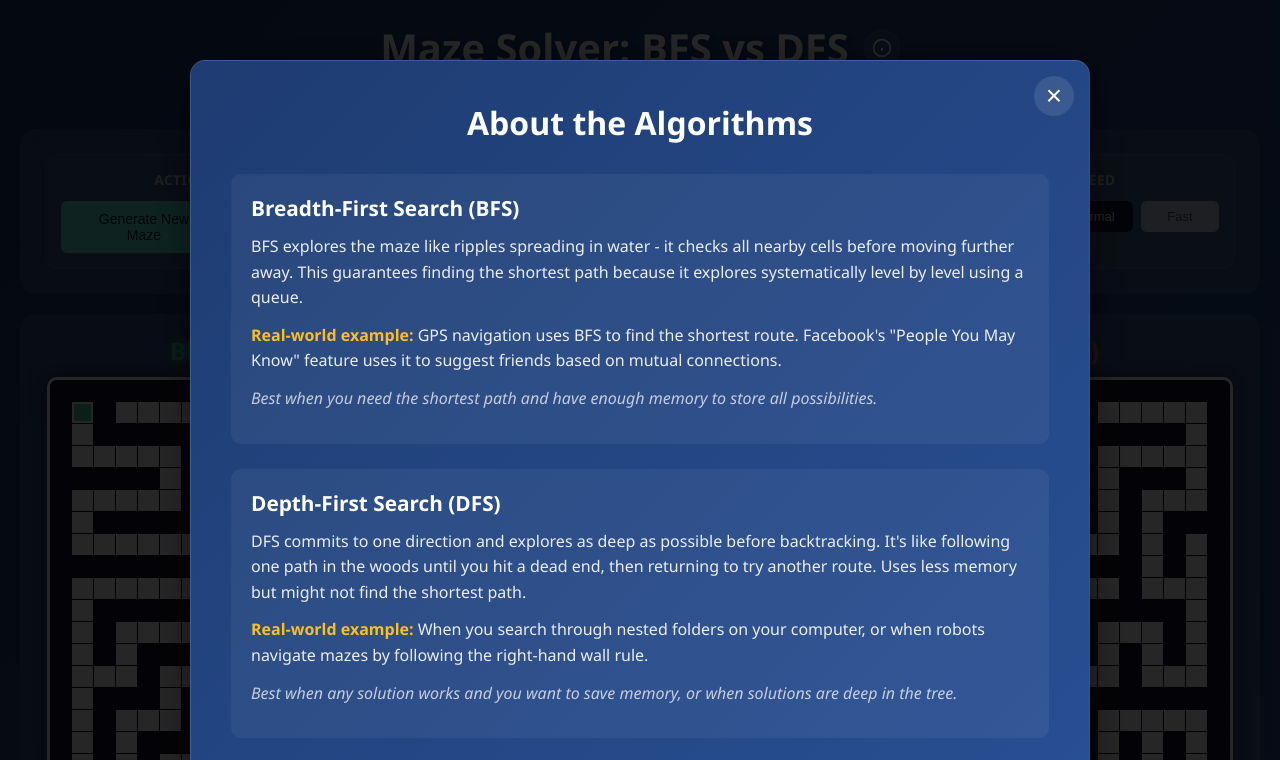
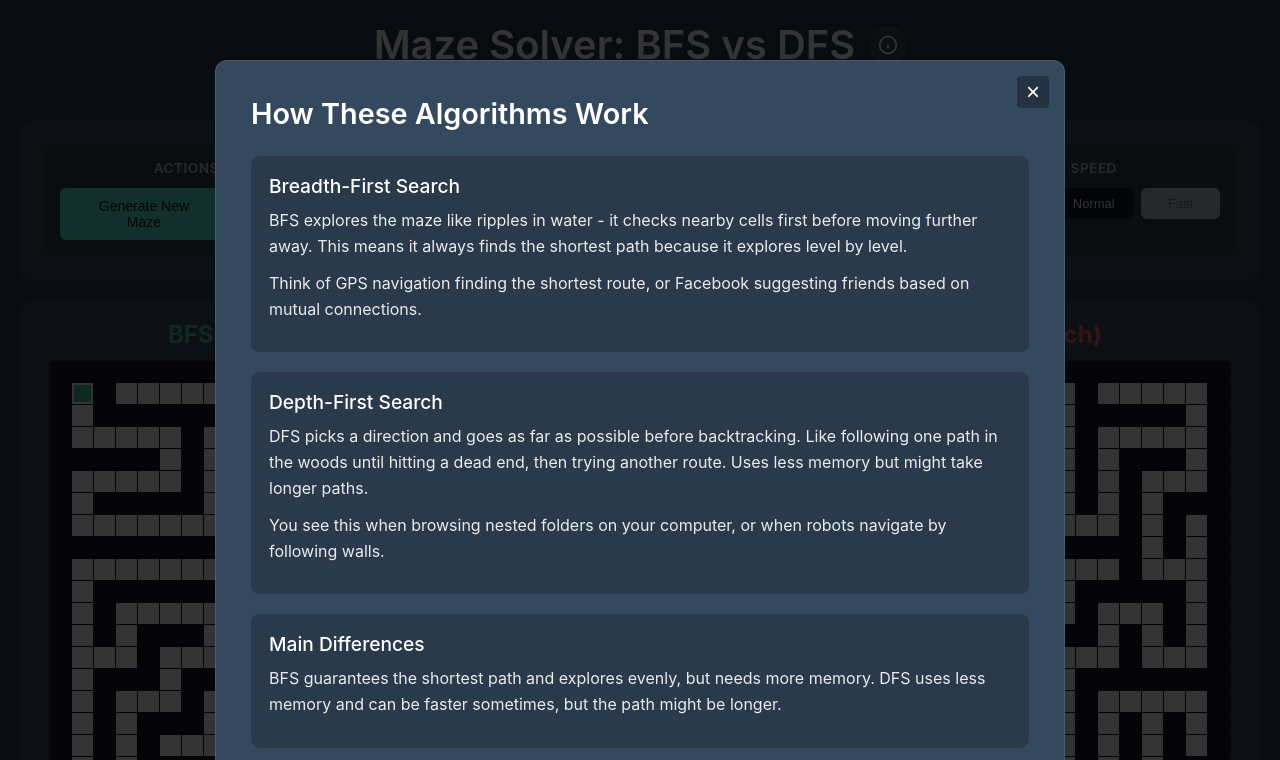
Before and after one commit to zyrridian/bfs-dfs-maze, a plain HTML site: page index.html in a window 1280 px wide. Both pictures are taken after a click on the button "Learn about the algorithms". Shown: the top 760 px of the page. Drawn offline with Linux system fonts and the light colour scheme.

Commit message:
style: update theme

```diff
--- a/index.html
+++ b/index.html
@@ -30,7 +30,7 @@
         </button>
       </h1>
       <div class="subtitle">
-        Watch how different algorithms explore the maze!
+        Watch how different algorithms explore the maze
       </div>
 
       <!-- Info Overlay -->
@@ -38,66 +38,48 @@
         <div class="info-content">
           <button class="info-close" onclick="toggleInfo()">×</button>
 
-          <h2>About the Algorithms</h2>
+          <h2>How These Algorithms Work</h2>
 
           <div class="info-section">
-            <h3>Breadth-First Search (BFS)</h3>
+            <h3>Breadth-First Search</h3>
             <p>
-              BFS explores the maze like ripples spreading in water - it checks
-              all nearby cells before moving further away. This guarantees
-              finding the shortest path because it explores systematically level
-              by level using a queue.
+              BFS explores the maze like ripples in water - it checks nearby
+              cells first before moving further away. This means it always finds
+              the shortest path because it explores level by level.
             </p>
-
             <p>
-              <strong>Real-world example:</strong> GPS navigation uses BFS to
-              find the shortest route. Facebook's "People You May Know" feature
-              uses it to suggest friends based on mutual connections.
-            </p>
-
-            <p class="note">
-              Best when you need the shortest path and have enough memory to
-              store all possibilities.
+              Think of GPS navigation finding the shortest route, or Facebook
+              suggesting friends based on mutual connections.
             </p>
           </div>
 
           <div class="info-section">
-            <h3>Depth-First Search (DFS)</h3>
+            <h3>Depth-First Search</h3>
             <p>
-              DFS commits to one direction and explores as deep as possible
-              before backtracking. It's like following one path in the woods
-              until you hit a dead end, then returning to try another route.
-              Uses less memory but might not find the shortest path.
+              DFS picks a direction and goes as far as possible before
+              backtracking. Like following one path in the woods until hitting a
+              dead end, then trying another route. Uses less memory but might
+              take longer paths.
             </p>
-
             <p>
-              <strong>Real-world example:</strong> When you search through
-              nested folders on your computer, or when robots navigate mazes by
-              following the right-hand wall rule.
-            </p>
-
-            <p class="note">
-              Best when any solution works and you want to save memory, or when
-              solutions are deep in the tree.
+              You see this when browsing nested folders on your computer, or
+              when robots navigate by following walls.
             </p>
           </div>
 
           <div class="info-section">
-            <h3>Quick Comparison</h3>
+            <h3>Main Differences</h3>
             <p>
-              <strong>BFS:</strong> Guarantees shortest path, uses more memory,
-              explores evenly in all directions.
-            </p>
-            <p>
-              <strong>DFS:</strong> May take longer paths, uses less memory,
-              goes deep into one direction.
+              BFS guarantees the shortest path and explores evenly, but needs
+              more memory. DFS uses less memory and can be faster sometimes, but
+              the path might be longer.
             </p>
           </div>
 
           <div class="info-footer">
             <p>
-              Generate different mazes and observe how BFS spreads like a wave
-              while DFS dives into paths.
+              Generate different mazes to see how BFS spreads out while DFS
+              dives deep into paths.
             </p>
           </div>
         </div>
--- a/styles.css
+++ b/styles.css
@@ -5,16 +5,12 @@
 }
 
 :root {
-  /* Background Colors */
-  --bg-gradient-start: #1e3c72;
-  --bg-gradient-end: #2a5298;
-  --bg-overlay-light: rgba(255, 255, 255, 0.1);
-  --bg-overlay-lighter: rgba(255, 255, 255, 0.05);
-  --bg-dark: rgba(0, 0, 0, 0.3);
+  --bg-main: #2b3e50;
+  --bg-card: rgba(255, 255, 255, 0.08);
+  --bg-stats: rgba(0, 0, 0, 0.25);
   --canvas-bg: #0f0f1e;
   --wall-color: #1a1a2e;
 
-  /* Button Colors */
   --btn-primary: #5eead4;
   --btn-secondary: #94a3b8;
   --btn-solve: #fbbf24;
@@ -24,20 +20,15 @@
   --btn-inactive: rgba(255, 255, 255, 0.7);
   --btn-active: #0f172a;
 
-  /* Text Colors */
   --text-primary: white;
   --text-dark: #0f172a;
-  --text-muted: #475569;
-  --text-heading: #2c3e50;
+  --text-muted: #64748b;
 
-  /* BFS/DFS Theme Colors */
   --color-bfs: #4ecca3;
   --color-dfs: #ff6b6b;
   --color-path: #ffd93d;
 
-  /* Border Colors */
-  --border-light: rgba(255, 255, 255, 0.1);
-  --border-white: white;
+  --border-light: rgba(255, 255, 255, 0.12);
 }
 
 body {
@@ -45,12 +36,8 @@ body {
   flex-direction: column;
   align-items: center;
   min-height: 100vh;
-  background: linear-gradient(
-    135deg,
-    var(--bg-gradient-start) 0%,
-    var(--bg-gradient-end) 100%
-  );
-  font-family: "Segoe UI", Tahoma, Geneva, Verdana, sans-serif;
+  background: var(--bg-main);
+  font-family: -apple-system, BlinkMacSystemFont, "Segoe UI", Roboto, sans-serif;
   color: var(--text-primary);
   padding: 20px;
 }
@@ -64,15 +51,15 @@ h1 {
   text-align: center;
   margin-bottom: 10px;
   font-size: 2.5em;
-  text-shadow: 2px 2px 4px rgba(0, 0, 0, 0.3);
   display: flex;
   align-items: center;
   justify-content: center;
   gap: 15px;
+  font-weight: 600;
 }
 
 .info-icon {
-  background: var(--bg-overlay-light);
+  background: var(--bg-card);
   border: 1px solid var(--border-light);
   border-radius: 50%;
   width: 36px;
@@ -81,14 +68,12 @@ h1 {
   align-items: center;
   justify-content: center;
   cursor: pointer;
-  transition: all 0.2s ease;
   padding: 0;
   color: var(--text-primary);
 }
 
 .info-icon:hover {
-  background: var(--bg-overlay-lighter);
-  transform: scale(1.1);
+  opacity: 0.7;
 }
 
 .info-icon svg {
@@ -107,17 +92,15 @@ h1 {
   grid-template-columns: 1fr 1.5fr 0.5fr 1fr;
   gap: 20px;
   margin-bottom: 20px;
-  background: var(--bg-overlay-light);
+  background: var(--bg-card);
   padding: 25px;
-  border-radius: 15px;
-  backdrop-filter: blur(10px);
+  border-radius: 12px;
 }
 
 .control-group {
-  background: var(--bg-overlay-lighter);
+  background: rgba(0, 0, 0, 0.15);
   padding: 15px;
-  border-radius: 12px;
-  border: 1px solid var(--border-light);
+  border-radius: 8px;
 }
 
 .group-label {
@@ -216,10 +199,9 @@ button:disabled {
 }
 
 .maze-wrapper {
-  background: var(--bg-overlay-light);
+  background: var(--bg-card);
   padding: 20px;
-  border-radius: 15px;
-  backdrop-filter: blur(10px);
+  border-radius: 12px;
 }
 
 .maze-title {
@@ -231,28 +213,25 @@ button:disabled {
 
 .bfs-title {
   color: var(--color-bfs);
-  text-shadow: 0 0 10px var(--color-bfs);
 }
 
 .dfs-title {
   color: var(--color-dfs);
-  text-shadow: 0 0 10px var(--color-dfs);
 }
 
 canvas {
   display: block;
   margin: 0 auto;
-  border: 3px solid var(--border-white);
+  border: 2px solid rgba(255, 255, 255, 0.2);
   background: var(--canvas-bg);
-  border-radius: 10px;
-  box-shadow: 0 0 20px rgba(0, 0, 0, 0.5);
+  border-radius: 8px;
 }
 
 .stats {
   margin-top: 15px;
   padding: 15px;
-  background: var(--bg-dark);
-  border-radius: 8px;
+  background: var(--bg-stats);
+  border-radius: 6px;
   font-size: 0.95em;
 }
 
@@ -271,10 +250,9 @@ canvas {
 }
 
 .legend {
-  background: var(--bg-overlay-light);
+  background: var(--bg-card);
   padding: 15px;
-  border-radius: 15px;
-  backdrop-filter: blur(10px);
+  border-radius: 12px;
   text-align: center;
 }
 
@@ -295,7 +273,7 @@ canvas {
 .legend-box {
   width: 20px;
   height: 20px;
-  border: 2px solid var(--border-white);
+  border: 1px solid rgba(255, 255, 255, 0.3);
   border-radius: 3px;
 }
 
@@ -307,11 +285,10 @@ canvas {
   left: 0;
   width: 100%;
   height: 100%;
-  background: rgba(0, 0, 0, 0.85);
+  background: rgba(0, 0, 0, 0.8);
   z-index: 1000;
   overflow-y: auto;
   padding: 20px;
-  animation: fadeIn 0.3s ease;
 }
 
 .info-overlay.active {
@@ -320,74 +297,59 @@ canvas {
   justify-content: center;
 }
 
-@keyframes fadeIn {
-  from {
-    opacity: 0;
-  }
-  to {
-    opacity: 1;
-  }
-}
-
 .info-content {
-  background: linear-gradient(
-    135deg,
-    var(--bg-gradient-start) 0%,
-    var(--bg-gradient-end) 100%
-  );
-  border-radius: 15px;
-  padding: 40px;
-  max-width: 900px;
+  background: #34495e;
+  border-radius: 12px;
+  padding: 35px;
+  max-width: 850px;
   width: 100%;
   position: relative;
   margin: 40px auto;
-  box-shadow: 0 10px 40px rgba(0, 0, 0, 0.5);
-  border: 1px solid var(--border-light);
+  border: 1px solid rgba(255, 255, 255, 0.1);
 }
 
 .info-close {
   position: absolute;
   top: 15px;
   right: 15px;
-  background: var(--bg-overlay-light);
+  background: rgba(0, 0, 0, 0.3);
   border: none;
-  border-radius: 50%;
-  width: 40px;
-  height: 40px;
-  font-size: 28px;
+  border-radius: 4px;
+  width: 32px;
+  height: 32px;
+  font-size: 24px;
   color: var(--text-primary);
   cursor: pointer;
   display: flex;
   align-items: center;
   justify-content: center;
-  transition: all 0.2s ease;
   line-height: 1;
   padding: 0;
 }
 
 .info-close:hover {
-  background: var(--btn-dfs);
-  transform: rotate(90deg);
+  background: rgba(0, 0, 0, 0.5);
 }
 
 .info-content h2 {
-  margin-bottom: 30px;
-  font-size: 2em;
-  text-align: center;
+  margin-bottom: 25px;
+  font-size: 1.8em;
   color: var(--text-primary);
+  font-weight: 600;
 }
 
 .info-section {
-  margin-bottom: 25px;
-  background: var(--bg-overlay-lighter);
-  padding: 20px;
-  border-radius: 10px;
+  margin-bottom: 20px;
+  background: rgba(0, 0, 0, 0.2);
+  padding: 18px;
+  border-radius: 8px;
 }
 
 .info-section h3 {
-  margin-bottom: 12px;
-  font-size: 1.3em;
+  margin-bottom: 10px;
+  font-size: 1.2em;
   color: var(--text-primary);
+  font-weight: 500;
 }
 
 .info-section p {
@@ -407,11 +369,10 @@ canvas {
 }
 
 .info-footer {
-  background: var(--bg-overlay-light);
+  background: rgba(0, 0, 0, 0.2);
   padding: 15px;
-  border-radius: 10px;
-  text-align: center;
-  margin-top: 15px;
+  border-radius: 8px;
+  margin-top: 10px;
 }
 
 .info-footer p {
```
